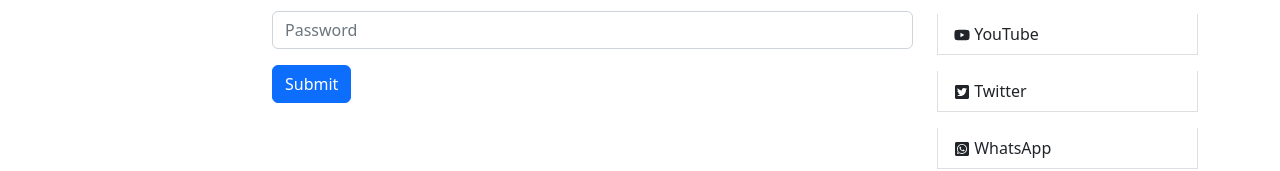
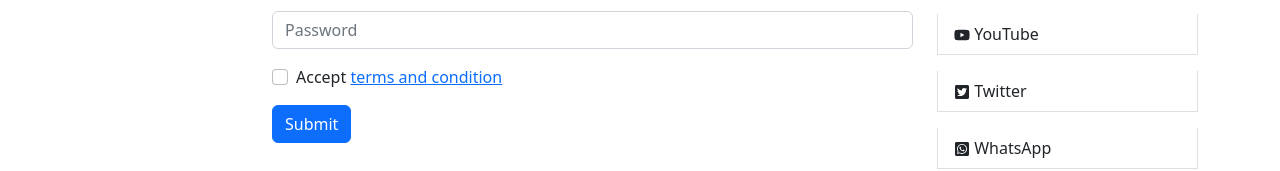
Before and after one commit to Rakibhasaniu/news-auth-client, a React (Vite) app: page /signup in a window 1280 px wide. Shown: the part 319-490 px from the top of the page. Built offline with nearby package versions, Linux system fonts and the light colour scheme; no server answers.

Commit message:
terms and condition route added

```diff
--- a/src/Pages/Login/SignUp.jsx
+++ b/src/Pages/Login/SignUp.jsx
@@ -1,11 +1,13 @@
 import React, { useContext, useState } from 'react';
 import Button from 'react-bootstrap/Button';
 import Form from 'react-bootstrap/Form';
+import { Link } from 'react-router-dom';
 import { AuthContext } from '../../contexts/AuthProvider/AuthProvider';
 
 const SignUp = () => {
     const { createUser } = useContext(AuthContext);
     const [error, setError] = useState('');
+    const [accepted, setAccepted] = useState(false);
 
     const handleSignUp = (e) => {
         e.preventDefault();
@@ -27,6 +29,9 @@ const SignUp = () => {
                 setError(error.message);
             })
     }
+    const handleCheck = (e) => {
+        setAccepted(e.target.checked);
+    }
     return (
         <Form onSubmit={handleSignUp}>
             <Form.Group className="mb-3" controlId="formBasicEmail">
@@ -44,6 +49,12 @@ const SignUp = () => {
                 <Form.Label>Password</Form.Label>
                 <Form.Control name='password' type="password" placeholder="Password" required />
             </Form.Group>
+            <Form.Group className="mb-3" controlId="formBasicCheckbox">
+                <Form.Check
+                    type="checkbox"
+                    onClick={handleCheck}
+                    label={<>Accept <Link to='/terms'>terms and condition</Link></>} />
+            </Form.Group>
             <Form.Text className="text-muted">
                 {error}
             </Form.Text>
--- /dev/null
+++ b/src/Pages/Others/Terms/Terms.jsx
@@ -0,0 +1,13 @@
+import React from 'react';
+import { Link } from 'react-router-dom';
+
+const Terms = () => {
+    return (
+        <div>
+            <h3>Here Is Our Terms And Condition</h3>
+            <p>Go back to: <Link to='/signup'>Sign Up</Link> </p>
+        </div>
+    );
+};
+
+export default Terms;
--- a/src/routes/Routes/Route.jsx
+++ b/src/routes/Routes/Route.jsx
@@ -5,6 +5,7 @@ import Home from "../../Pages/Home/Home/Home/Home";
 import News from "../../Pages/Home/News/News";
 import Login from "../../Pages/Login/Login";
 import SignUp from "../../Pages/Login/SignUp";
+import Terms from "../../Pages/Others/Terms/Terms";
 import PrivateRoute from "../PrivateRoute/PrivateRoute";
 
 
@@ -36,6 +37,10 @@ export const routes = createBrowserRouter([
             {
                 path: '/signup',
                 element: <SignUp></SignUp>
+            },
+            {
+                path: '/terms',
+                element: <Terms></Terms>
             }
         ]
     }
```
